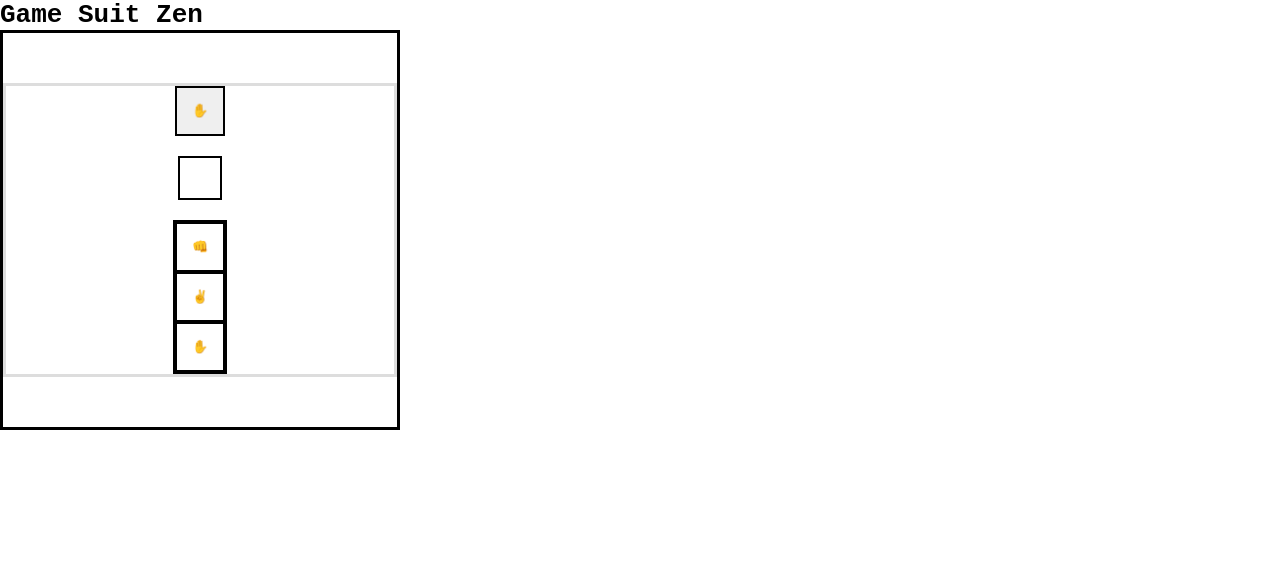
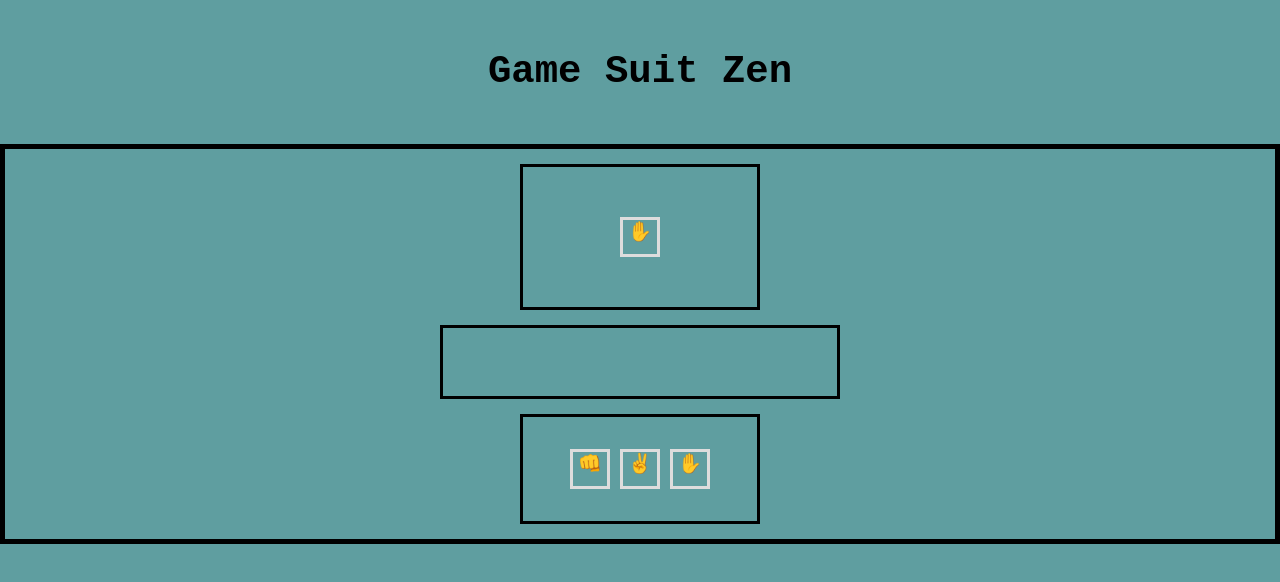
Before and after one commit to Zenn1104/suit-javascript-zen, a plain HTML site: page index.html in a window 1280 px wide. Drawn offline with Linux system fonts and the light colour scheme.

Commit message:
style(index) : styling index.html

```diff
--- a/index.html
+++ b/index.html
@@ -8,25 +8,18 @@
 </head>
 <body>
     <h1>Game Suit Zen</h1>
-    <section class="root">
         <section class="main">
             <section class="computer-area">
-                <button class="computer-btn">✋</button>
+                <div class="computer-btn">✋</div>
             </section>
-            <section class="info-area">
-                <section class="score-area"></section>
-            </section>
+            <section class="info-area"></section>
+            <section class="score-area"></section>
             <section class="player-area">
-                <ul>
-                    <li class="batu">👊</li>
-                    <li class="gunting">✌</li>
-                    <li class="kertas">✋</li>
-                </ul>
+                    <div class="batu">👊</div>
+                    <div class="gunting">✌</div>
+                    <div class="kertas">✋</div>
             </section>
         </section>
-
-    </section>
-
     <script src="main.js"></script>
 </body>
 </html>
--- a/main.js
+++ b/main.js
@@ -21,11 +21,12 @@ function convertChoice(computer) {
 function scoreSum(hasil) {
     const scorePlayer = 0;
     if( hasil == 'MENANG') {
-        scorePlayer += 1
+        scorePlayer++;
     };
+    return scorePlayer;
 }
 
-const choice = document.querySelectorAll('ul li');
+const choice = document.querySelectorAll('div');
 choice.forEach(function(pil) {
     pil.addEventListener('click', function() {
         const pComputer = getComputerChoice();
--- a/style.css
+++ b/style.css
@@ -1,83 +1,89 @@
 * {
-    margin: 0;
-    padding: 0;
+    margin : 0;
+    padding : 0;
     box-sizing: border-box;
     font-family: monospace;
+    background-color: cadetblue;
 }
 
-.body {
-    display: flex;
-    justify-content: center;
-}
-
-
-.root {
+h1 {
+    margin: 50px;
     display: flex;
     justify-content: center;
     align-items: center;
-    width: 50vh;
-    height:50vh;
-    border: 3px solid;
-    gap: 5px;
+    font-size: 3em;
 }
 
 .main {
+    height: 50vh;
     display: flex;
+    justify-content: center;
     align-items: center;
-    width: 50vh;
-    height: auto;
     flex-direction: column;
-    border: 3px solid #ddd;
+    border: 5px solid;
+}
+
+.computer-area {
+    font-size: 1.5em;
+    display: flex;
+    justify-content: center;
+    align-items: center;
+    width: 30vh;
+    height: 20vh;
+    border: 3px solid;
+    margin: 15px;
 }
 
 .info-area {
     display: flex;
+    justify-content: center;
     align-items: center;
-    border: 2px solid;
-    padding: 20px;
-    margin: 20px;
-    height: 40px;
+    font-size: 1.5em;
+    height: 10vh;
+    width: 50vh;
+    border: 3px solid;
 }
 
-
-.computer-btn {
+.player-area {
+    margin: 15px;
     display: flex;
     justify-content: center;
     align-items: center;
-    width: 50px;
-    height: 50px;
-    border: 2px solid;
-}
-
-.player-area {
-    display: flex;
-    justify-content: space-around;
-    border : 2px solid;
+    font-size: 1.5em;
+    height: 15vh;
+    width: 30vh;
+    border: 3px solid;
+    gap: 10px
 }
 
 .batu {
-    display: flex;
-    justify-content: center;
-    align-items: center;
-    width: 50px;
-    height: 50px;
-    border: 2px solid;
+    text-decoration: none;
+    text-align: center;
+    width: 40px;
+    height: 40px;
+    border: 3px solid #ddd;
 }
 
 .gunting {
-    display: flex;
-    justify-content: center;
-    align-items: center;
-    width: 50px;
-    height: 50px;
-    border: 2px solid;
+    text-decoration: none;
+    text-align: center;
+    width: 40px;
+    height: 40px;
+    border: 3px solid #ddd;
 }
 
 .kertas {
-    display: flex;
-    justify-content: center;
-    align-items: center;
-    width: 50px;
-    height: 50px;
-    border: 2px solid;
+    text-decoration: none;
+    text-align: center;
+    width: 40px;
+    height: 40px;
+    border: 3px solid #ddd;
 }
+
+.computer-btn {
+    text-decoration: none;
+    text-align: center;
+    width: 40px;
+    height: 40px;
+    border: 3px solid #ddd;
+}
```
